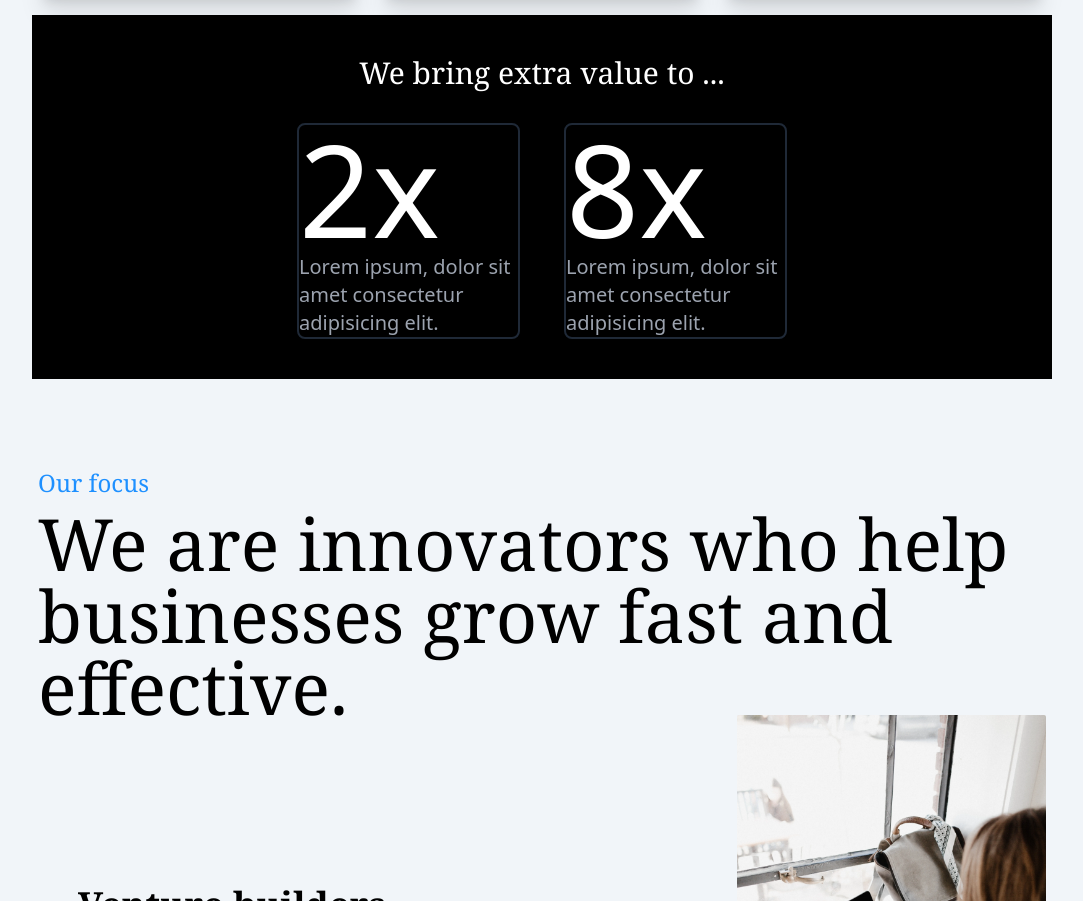
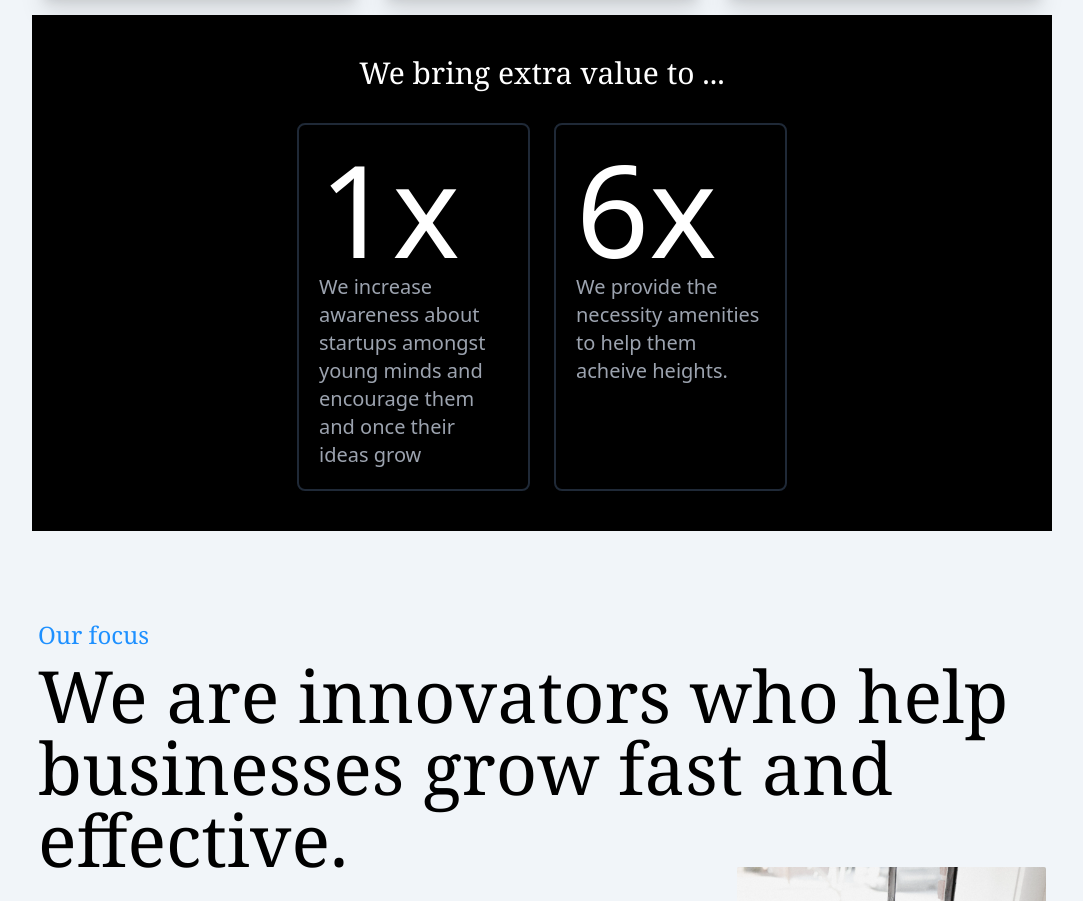
Before and after one commit to mohammadshaad/nexseed-vitc, a React (Create React App) app: page / in a window 1280 px wide. Shown: the part 1591-2492 px from the top of the page, without its empty margins (98-1181 px from the left). Built offline with nearby package versions, Linux system fonts and the light colour scheme.

Commit message:
Updated the value section

```diff
--- a/src/components/objective/obj.jsx
+++ b/src/components/objective/obj.jsx
@@ -9,21 +9,22 @@ const Obj = () => {
           We bring extra value to ...
         </div>
       </div>
-      <div className="flex md:w-1/2 flex-col md:flex-row md:space-x-5 gap-6 md:p-0">
-        <div className="flex flex-col border-2 border-gray-800 rounded-lg">
+      <div className="flex md:w-1/2 flex-col md:grid md:grid-cols-2 gap-6 md:p-0">
+        <div className="flex flex-col border-2 border-gray-800 rounded-lg p-5">
           <div className="text-6xl md:text-9xl text-white ">
-            <CountUp start={0} end={2} duration={0.5} />x
+            <CountUp start={0} end={2} duration={10} />x
           </div>
           <div className="text-xl font-thin text-gray-400 ">
-            Lorem ipsum, dolor sit amet consectetur adipisicing elit.
+            We increase awareness about startups amongst young minds and
+            encourage them and once their ideas grow
           </div>
         </div>
-        <div className="flex flex-col border-2 border-gray-800 rounded-lg">
+        <div className="flex flex-col border-2 border-gray-800 rounded-lg p-5">
           <div className="text-6xl md:text-9xl text-white ">
-            <CountUp start={0} end={8} duration={1} />x
+            <CountUp start={0} end={8} duration={10} />x
           </div>
           <div className="text-xl font-thin text-gray-400 ">
-            Lorem ipsum, dolor sit amet consectetur adipisicing elit.
+            We provide the necessity amenities to help them acheive heights.
           </div>
         </div>
       </div>
```
